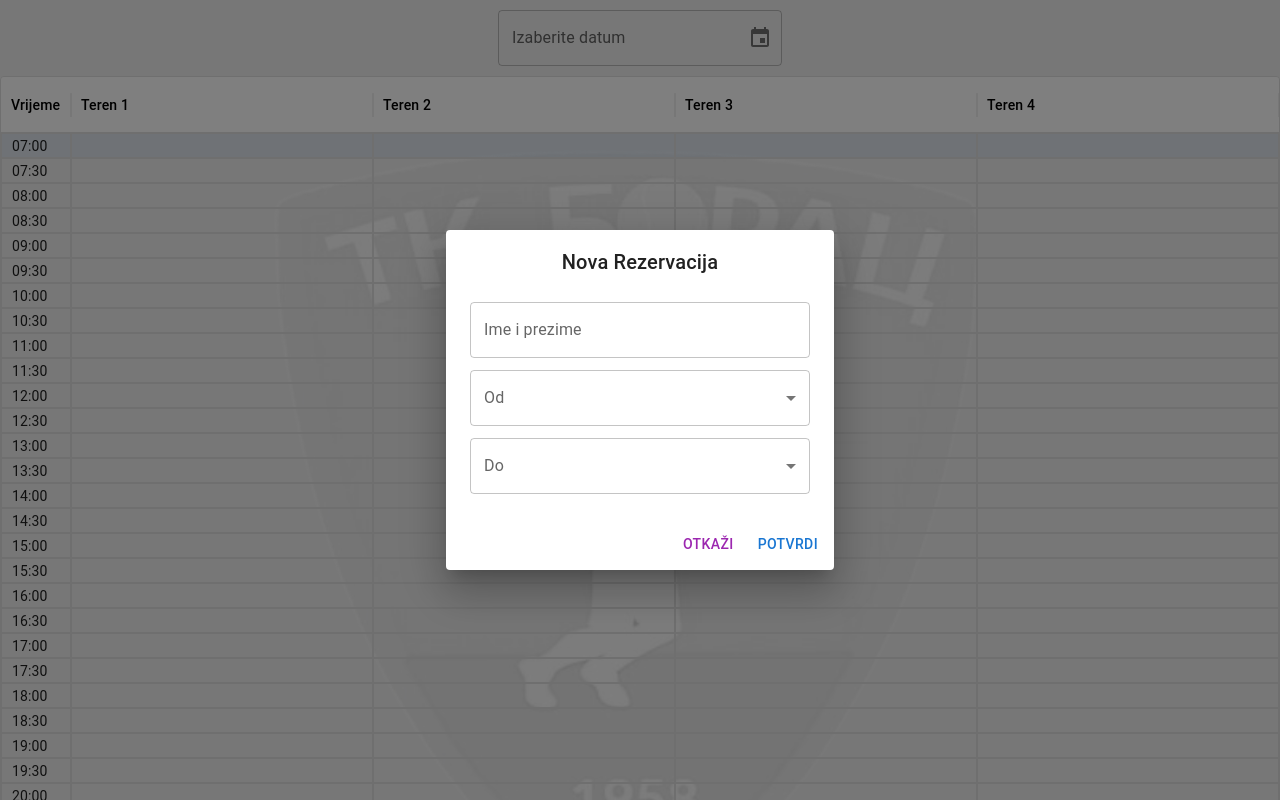
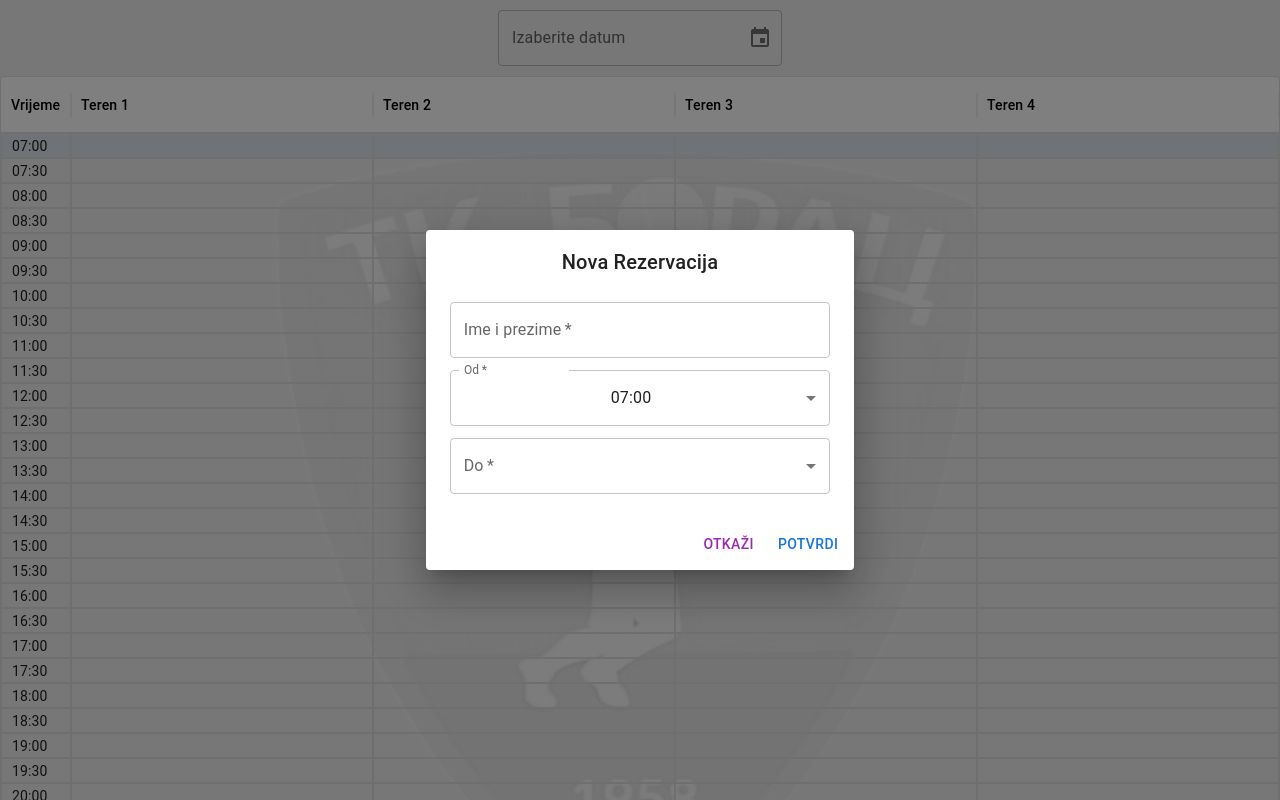
Before and after one commit to marijajov65/Reservita, a React (Vite) app: page / in a window 1280 px wide. Both pictures are taken after a click on the element 222 px from the left and 145 px from the top of the page. Shown: the top 800 px of the page. Built offline with nearby package versions, Linux system fonts and the light colour scheme.

Commit message:
Fixing the default start time

```diff
--- a/src/components/NewReservationDialog.tsx
+++ b/src/components/NewReservationDialog.tsx
@@ -16,9 +16,9 @@ interface NewReservationProps {
   open: boolean;
   defaultStartTime: string;
   onClose: () => void;
-  onConfirm: (name: string, startTime:string, endTime: string) => void;
+  onConfirm: (name: string, startTime: string, endTime: string) => void;
   startTimes: string[];
-  availableEndTimes: string[];
+  availableTimes: string[];
 }
 
 const NewReservationDialog: React.FC<NewReservationProps> = ({
@@ -27,10 +27,10 @@ const NewReservationDialog: React.FC<NewReservationProps> = ({
   onClose,
   onConfirm,
   startTimes,
-  availableEndTimes,
+  availableTimes,
 }) => {
   const [name, setName] = useState('');
-  const [selectedStartTime, setSelectedStartTime] = useState(defaultStartTime);
+  const [selectedStartTime, setSelectedStartTime] = useState('');
   const [selectedEndTime, setSelectedEndTime] = useState('');
 
   const handleConfirm = () => {
@@ -38,11 +38,17 @@ const NewReservationDialog: React.FC<NewReservationProps> = ({
       onConfirm(name, selectedStartTime, selectedEndTime);
     }
   };
+  console.log(defaultStartTime);
 
   useEffect(() => {
+    setSelectedStartTime(defaultStartTime);
     setName('');
     setSelectedEndTime('');
   }, [open]);
+
+  const availableEndTimes = availableTimes.filter(
+    (time) => time > selectedStartTime,
+  );
 
   return (
     <Dialog open={open} onClose={onClose}>
@@ -52,11 +58,12 @@ const NewReservationDialog: React.FC<NewReservationProps> = ({
           margin="dense"
           label="Ime i prezime"
           type="text"
+          required
           fullWidth
           onChange={(e) => setName(e.target.value)}
         />
 
-        <FormControl fullWidth margin="dense">
+        <FormControl fullWidth required margin="dense">
           <InputLabel id="time-select-label">Od</InputLabel>
           <Select
             labelId="time-select-label"
@@ -72,7 +79,7 @@ const NewReservationDialog: React.FC<NewReservationProps> = ({
           </Select>
         </FormControl>
 
-        <FormControl fullWidth margin="dense">
+        <FormControl fullWidth required margin="dense">
           <InputLabel id="time-select-label">Do</InputLabel>
           <Select
             labelId="time-select-label"
--- a/src/components/ReservationTable.tsx
+++ b/src/components/ReservationTable.tsx
@@ -18,13 +18,12 @@ const ReservationTable: React.FC = () => {
   );
 
   const [openDialog, setOpenDialog] = useState(false);
-  const [selectedTime, setSelectedTime] = useState('');
+  const [selectedStartTime, setSelectedStartTime] = useState('');
   const [selectedCourt, setSelectedCourt] = useState('');
 
-
   const handleCellClick = (params: any) => {
-    const clickedTime = params.row.time;
-    setSelectedTime(clickedTime);
+    const selectedTime = params.row.time;
+    setSelectedStartTime(selectedTime);
     const court = params.field;
     setSelectedCourt(court);
     setOpenDialog(true);
@@ -34,7 +33,11 @@ const ReservationTable: React.FC = () => {
     setOpenDialog(false);
   };
 
-  const handleConfirmBooking = (name: string, startTime: string, endTime: string) => {
+  const handleConfirmBooking = (
+    name: string,
+    startTime: string,
+    endTime: string,
+  ) => {
     setOpenDialog(false);
 
     const timeToMinutes = (time: string): number => {
@@ -64,7 +67,6 @@ const ReservationTable: React.FC = () => {
   };
 
   const timeRange = generateTimeRange(7, 23, 30);
-  const availableEndTimes = timeRange.filter((time) => time > selectedTime);
 
   return (
     <Box style={{ height: '100%', width: '100%' }}>
@@ -98,11 +100,11 @@ const ReservationTable: React.FC = () => {
 
       <NewReservationDialog
         open={openDialog}
-        defaultStartTime={selectedTime}
+        defaultStartTime={selectedStartTime}
         onClose={handleDialogClose}
         onConfirm={handleConfirmBooking}
         startTimes={timeRange}
-        availableEndTimes={availableEndTimes}
+        availableTimes={timeRange}
       />
     </Box>
   );
```
